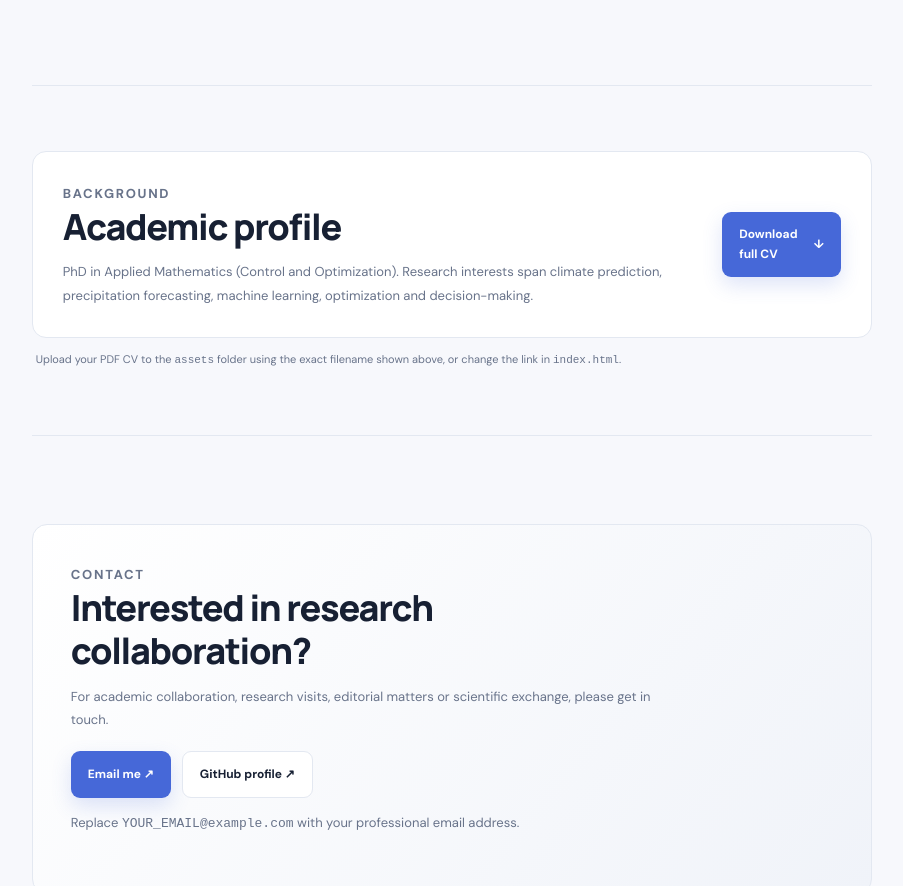
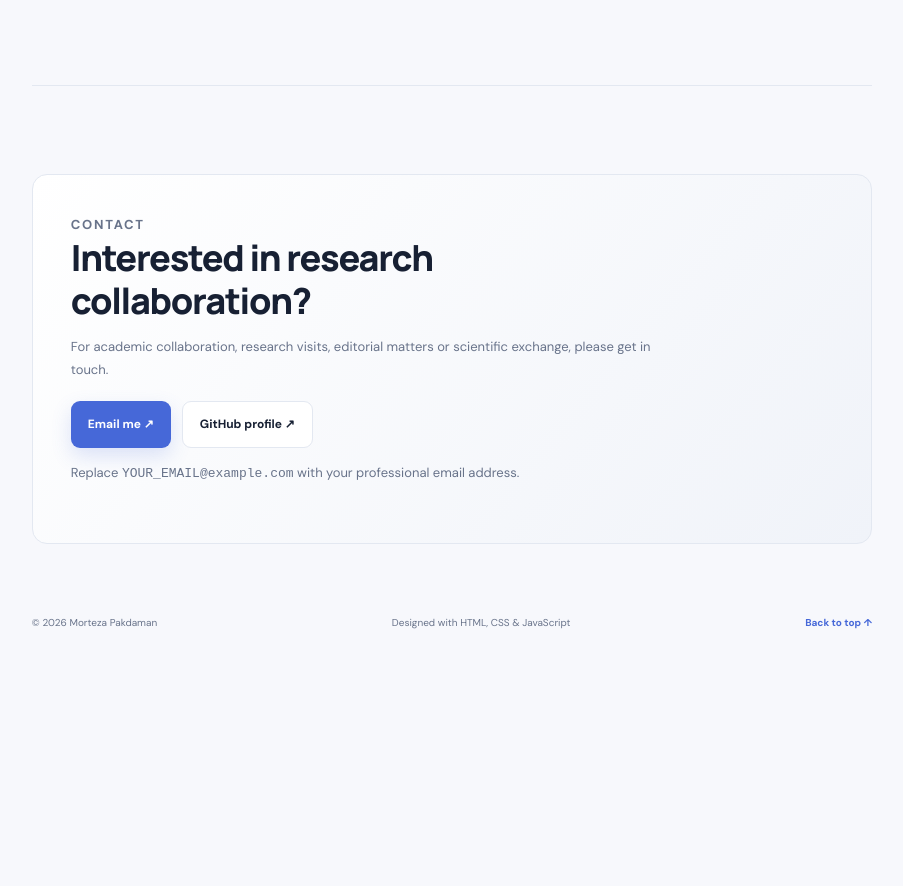
Before and after one commit to mortezap/mortezap.github.io, a plain HTML site: page index.html in a window 1280 px wide. Shown: the part 3345-4231 px from the top of the page, without its empty margins (331-1234 px from the left). After the commit the page ends 4004 px from the top, so only its background shows below. Drawn offline with Linux system fonts and the light colour scheme.

Commit message:
Update index.html

```diff
--- a/index.html
+++ b/index.html
@@ -181,13 +181,7 @@ Climate Research Institute (CRI)</p>
         </div>
       </section>
 
-      <section class="section cv-section" id="cv">
-        <div class="cv-panel">
-          <div><p class="eyebrow">Background</p><h2>Academic profile</h2><p>PhD in Applied Mathematics (Control and Optimization). Research interests span climate prediction, precipitation forecasting, machine learning, optimization and decision-making.</p></div>
-          <a class="button primary" href="assets/Morteza_Pakdaman_CV.pdf" target="_blank" rel="noopener">Download full CV <span>↓</span></a>
-        </div>
-        <p class="small-note">Upload your PDF CV to the <code>assets</code> folder using the exact filename shown above, or change the link in <code>index.html</code>.</p>
-      </section>
+
 
       <section class="section contact-section" id="contact">
         <div class="contact-panel">
```
